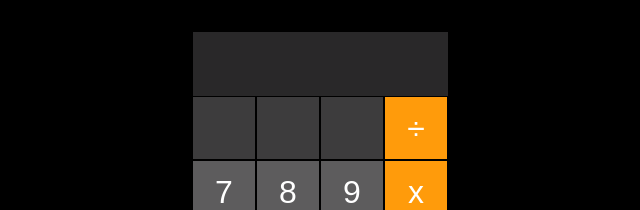
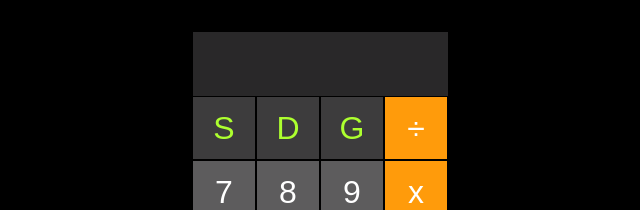
Before and after one commit to uncrownedthrone/hw-calculator, a React (Create React App) app: page / in a window 1280 px wide. Shown: the top 210 px of the page, without its empty margins (320-960 px from the left). Built offline with nearby package versions, Linux system fonts and the light colour scheme.

Commit message:
styling and in class notes

```diff
--- a/src/index.css
+++ b/src/index.css
@@ -32,12 +32,6 @@ button {
   cursor: pointer;
 }
 
-button:active {
-  outline: none;
-  background-color: rgb(93, 92, 93);
-  transform: translateY(4px);
-}
-
 .orange {
   background-color: rgb(259, 155, 11);
 }
@@ -56,10 +50,22 @@ button:active {
 }
 
 .gray {
-  color: black;
+  color: greenyellow;
   background-color: rgb(61, 60, 61);
 }
 
 .darkgray {
   background-color: rgb(93, 92, 93);
 }
+
+.darkgray:active {
+  outline: none;
+  background-color: rgb(93, 92, 93);
+  transform: translateY(4px);
+}
+
+.orange:active {
+  outline: none;
+  background-color: rgb(259, 155, 11);
+  transform: translateY(4px);
+}
--- a/src/pages/HomePage2.jsx
+++ b/src/pages/HomePage2.jsx
@@ -5,36 +5,49 @@ const Calculator = () => {
   const [operand, setOperand] = useState('')
   const [firstNumber, setFirstNumber] = useState(0)
   const [runningTotal, setRunningTotal] = useState(0)
+  const [clearOnNextClick, setClearOnNextClick] = useState(false)
 
   const numberButtonPressed = digit => {
     setDisplay(prevValue => {
-      return prevValue + digit.toString()
+      if (clearOnNextClick) {
+        setClearOnNextClick(false)
+        return digit.toString()
+      } else {
+        return prevValue + digit.toString()
+      }
     })
   }
 
   const operandButtonPressed = op => {
     setOperand(op)
     setFirstNumber(display)
-    setDisplay('')
-    calculateResult()
+    setClearOnNextClick(true)
+    const rt = getResult(op)
+    setRunningTotal(rt)
+  }
+
+  const getResult = operand => {
+    let total = runningTotal
+    console.log({ total, display, operand })
+    switch (operand) {
+      case '+':
+        total += parseInt(display)
+        break
+      case '-':
+        total -= parseInt(display)
+        break
+      case '*':
+        total *= parseInt(display)
+        break
+      case '/':
+        total /= parseInt(display)
+        break
+    }
+    return total
   }
 
   const calculateResult = () => {
-    let total = 0
-    switch (operand) {
-      case '+':
-        total = parseInt(firstNumber) + parseInt(display)
-        break
-      case '-':
-        total = parseInt(firstNumber) - parseInt(display)
-        break
-      case '*':
-        total = parseInt(firstNumber) * parseInt(display)
-        break
-      case '/':
-        total = parseInt(firstNumber) / parseInt(display)
-        break
-    }
+    let total = getResult(operand)
     setDisplay(total)
     setRunningTotal(total)
   }
@@ -52,9 +65,15 @@ const Calculator = () => {
           <p className="output">{display}</p>
         </section>
         <section>
-          <button className="gray" disabled="true"></button>
-          <button className="gray" disabled="true"></button>
-          <button className="gray" disabled="true"></button>
+          <button className="gray" disabled="true">
+            S
+          </button>
+          <button className="gray" disabled="true">
+            D
+          </button>
+          <button className="gray" disabled="true">
+            G
+          </button>
           <button className="orange" onClick={() => operandButtonPressed('/')}>
             ÷
           </button>
```
